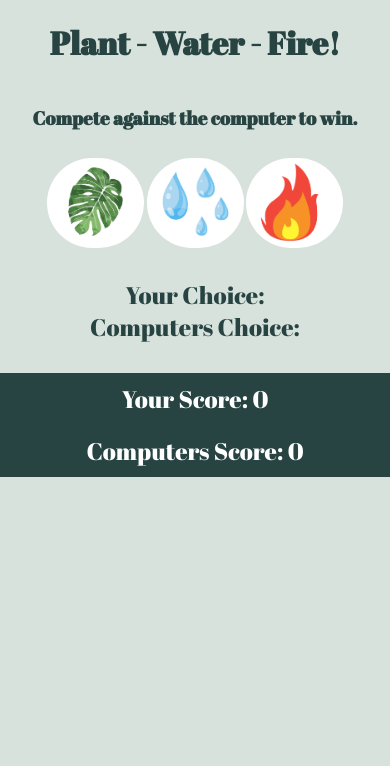
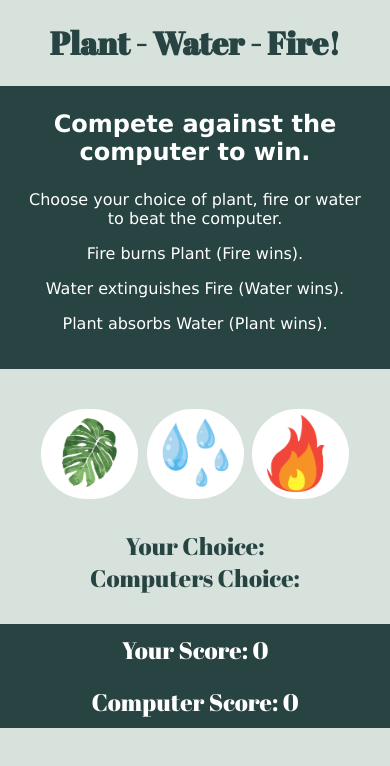
Before and after one commit to Brogandaisy/Plant-Water-Fire, a plain HTML site: page index.html in a window 390 px wide. Drawn offline with Linux system fonts and the light colour scheme.

Commit message:
Added additional styling and instructions area

```diff
--- a/assets/css/style.css
+++ b/assets/css/style.css
@@ -20,7 +20,31 @@ h1 {
 
 /* Game Area */
 
+.instructionsArea {
+    background-color: #274442;
+    width: 100%;
+    font-family: 'Lucida Sans Regular', Geneva, Verdana, sans-serif;
+    color: white;
+    line-height: normal;
+    padding-bottom: 20px;
+}
+
+.instructionsArea h3 {
+    font-size: 2rem;
+    text-wrap: wrap;
+    margin-left: 20px;
+    margin-right: 20px;
+}
+
+.instructionsArea p {
+    line-height: normal;
+    text-wrap: wrap;
+    margin-left: 20px;
+    margin-right: 20px;
+}
+
 .choices {
+    margin-top: 30px;
     margin-bottom: 30px;
 }
 
@@ -67,7 +91,16 @@ h1 {
 /* Media Queries */
 
 /* Screens smaller than 500px / Small Mobiles */
-@media (max-width: 500px) {
+@media (max-width: 550px) {
+
+    .instructionsArea h3, p {
+        margin-left: 20px;
+        margin-right: 20px;
+    }
+
+    .instructionsArea h3 {
+        font-size: 1.5rem;
+    }
 
     .game-area {
         margin: 10px;
@@ -97,7 +130,7 @@ h1 {
 }
 
 /* Screens larger than 501px */
-@media (min-width: 501px) {
+@media (min-width: 551px) {
 
     .game-area {
         margin-right: 10px;
@@ -109,6 +142,7 @@ h1 {
 
     h1 {
         font-size: 3.5rem;
+        text-wrap: wrap;
     }
 
     #playersDisplay, #computersDisplay {
--- a/assets/javascript/script.js
+++ b/assets/javascript/script.js
@@ -2,10 +2,6 @@ const choices = ["Plant", "Water", "Fire"];
 const playersChoice = document.getElementById("playersChoice");
 const computersChoice = document.getElementById("computersChoice");
 const resultDisplay = document.getElementById("resultDisplay");
-const playersScoreTally = document.getElementById("playersScoreTally");
-const computersScoreTally = document.getElementById("computersScoreTally");
-let playersScore = 0;
-let computersScore = 0;
 
 function playGame(playersChoice) {
 
@@ -32,19 +28,4 @@ function playGame(playersChoice) {
     playersDisplay.textContent = `Players Choice: ${playersChoice}`;
     computersDisplay.textContent = `Computers Choice: ${computersChoice}`;
     resultDisplay.textContent = result;
-
-    resultDisplay.classList.remove();
-
-    switch(result){
-        case "You WIN!":
-            resultDisplay.classList.add();
-            playersScore++;
-            playersScoreTally.textContent = "playersScore";
-            break;
-            case "You LOSE!":
-                resultDisplay.classList.add();
-                computersScore++;
-                computersScoreTally.textContent = "computersScore";
-                break;
     }
-}
--- a/index.html
+++ b/index.html
@@ -10,14 +10,20 @@
 </head>
 <body>
     <h1 id="heading">Plant - Water - Fire!</h1>
-    <div class="instructions-area">
+    <div class="instructionsArea">
         <h3>Compete against the computer to win.</h3>
+        <p>Choose your choice of plant, fire or water to beat the computer.</p>
+        <p>Fire burns Plant (Fire wins).</p>
+        <p>Water extinguishes Fire (Water wins).</p>
+        <p>Plant absorbs Water (Plant wins).</p>
     </div>
 
     <div class="game-area">
         <div class="choices">
     <button onclick = "playGame('Plant')"><img src="assets/images/plant.png" alt="plant"></button>
+    &nbsp;
     <button onclick = "playGame('Water')"><img src="assets/images/water.png" alt="water"></button>
+    &nbsp;
     <button onclick = "playGame('Fire')"><img src="assets/images/fire.png" alt="fire"></button>
         </div>
 
@@ -27,13 +33,13 @@
     </div>
 
     <div id="scoreArea">
-    <div class="scoreTally">Your Score:
-        <span id="playersScoreTally">0</span>
-    </div>
+        <div class="scoreTally">Your Score:
+            <span id="playersScoreDisplay">0</span>
+        </div>
 
-    <div class="scoreTally">Computers Score:
-        <span id="computersScoreTally">0</span>
-    </div>
+        <div class="scoreTally">Computer Score:
+            <span id="computersScoreDisplay">0</span>
+        </div>
     </div>
 
     <script src="assets/javascript/script.js"></script>
```
